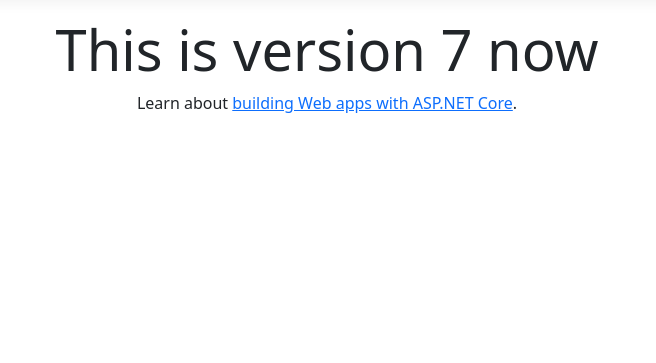
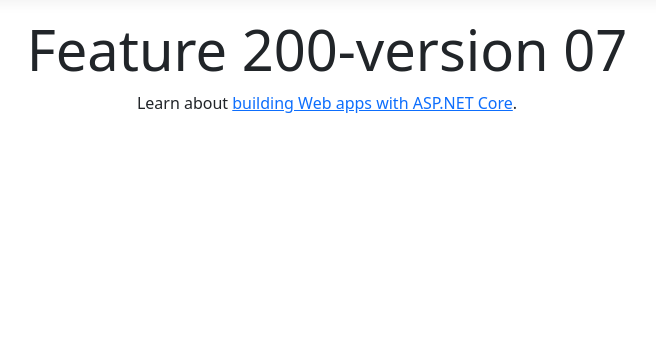
Before and after one commit to Devopssmuti107/webapp2026, an ASP.NET Core app: page / in a window 1280 px wide. Shown: the part 57-420 px from the top of the page, without its empty margins (313-969 px from the left). Run offline with ASP.NET Core 8, Linux system fonts and the light colour scheme; style sheets or scripts are compiled from the project's sources.

Commit message:
Update header text to 'Feature 200-version 07'version07

```diff
--- a/Views/Home/Index.cshtml
+++ b/Views/Home/Index.cshtml
@@ -3,6 +3,6 @@
 }
 
 <div class="text-center">
-    <h1 class="display-4">This is version 7 now</h1>
+    <h1 class="display-4">Feature 200-version 07</h1>
     <p>Learn about <a href="https://learn.microsoft.com/aspnet/core">building Web apps with ASP.NET Core</a>.</p>
 </div>
```
